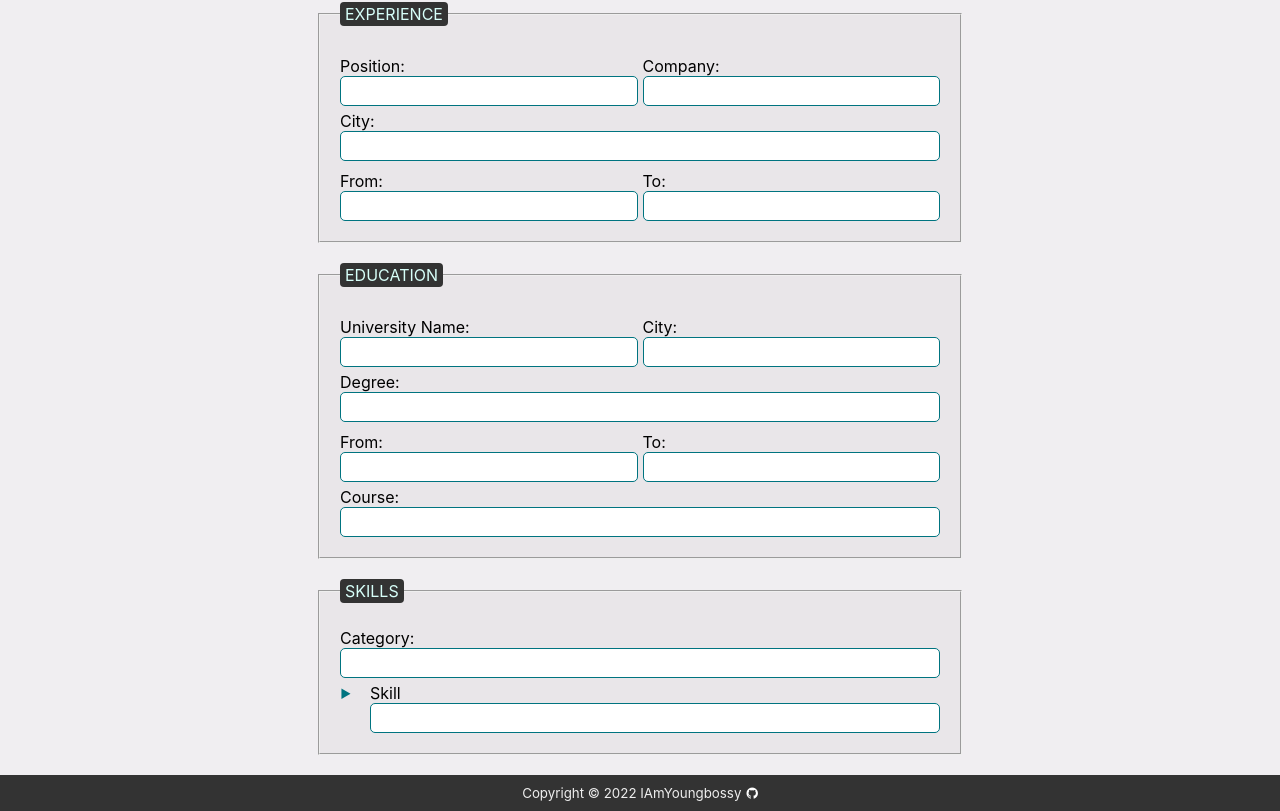
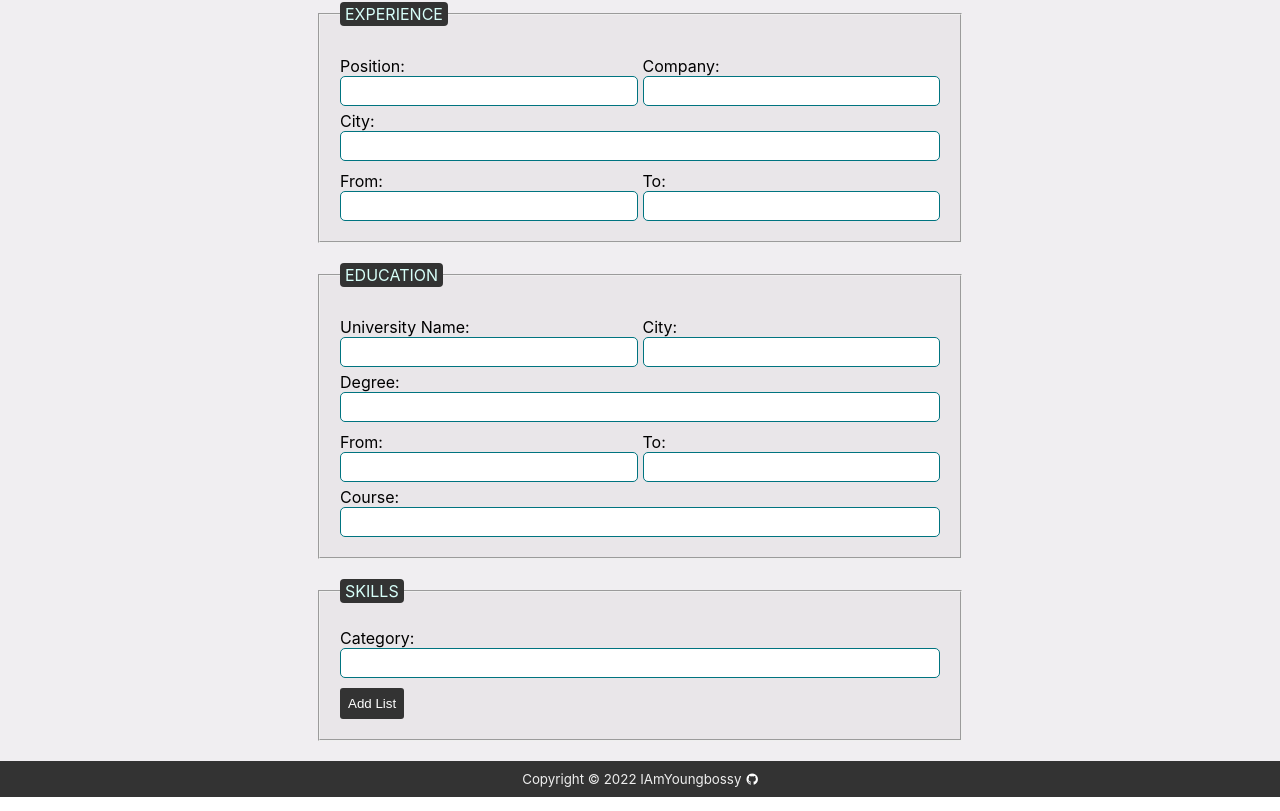
Before and after one commit to IAmYoungbossy/cv-app, a React (Create React App) app: page / in a window 1280 px wide. Shown: the part 544-1355 px from the top of the page. Built offline with nearby package versions, Linux system fonts and the light colour scheme.

Commit message:
Add ability to add and remove skill list from category

```diff
--- a/src/components/Form/Form.css
+++ b/src/components/Form/Form.css
@@ -35,8 +35,37 @@ ul {
 }
 
 li {
+  padding: 5px;
   padding-left: 10px;
   list-style-type: disclosure-closed;
+}
+
+.list-wrapper {
+  display: flex;
+}
+
+.list-wrapper > input {
+  flex: 1;
+}
+
+.list-wrapper > button {
+  width: 35px;
+  border: none;
+  font-size: 1.2rem;
+  margin-left: 10px;
+  border-radius: 3px;
+  color: rgb(255, 206, 206);
+  background-color: #333333;
+}
+
+.add-list-btn {
+  padding: 8px;
+  border: none;
+  color: white;
+  margin-top: 5px;
+  width: fit-content;
+  border-radius: 3px;
+  background-color: #333333;
 }
 
 li::marker {
--- a/src/components/Form/Form.js
+++ b/src/components/Form/Form.js
@@ -16,7 +16,8 @@ export default class Form extends Component {
         <PersonalInfo />
         <Experience />
         <Education />
-        <Skill />
+        <Skill onClick={this.getSkillList} >
+        </Skill>
       </form>
     );
   }
--- a/src/components/Form/Skill/Skill.js
+++ b/src/components/Form/Skill/Skill.js
@@ -1,6 +1,49 @@
 import { Component } from "react";
 
+class SkillList extends Component {
+  render() {
+    return (
+      <li>
+        <div className="skill-wrapper">
+          <label htmlFor="skill">Skill</label>
+          <div className="list-wrapper">
+            <input
+              type="text"
+              id="skill"
+              name="skill"
+            />
+            <button
+              type="button"
+              onClick={this.props.removeList}
+            >
+              X
+            </button>
+          </div>
+        </div>
+      </li>
+    );
+  }
+}
+
 export default class Skill extends Component {
+  state = {
+    skillList: [],
+  };
+
+  setSkillList = () => {
+    this.setState({
+      skillList: [...this.state.skillList, "List"],
+    });
+  };
+
+  removeSkillList = (index) => {
+    const skillListCopy = [...this.state.skillList];
+    skillListCopy.splice(index, 1);
+    this.setState({
+      skillList: skillListCopy,
+    });
+  };
+
   render() {
     return (
       <fieldset>
@@ -17,17 +60,24 @@ export default class Skill extends Component {
 
         <div>
           <ul>
-            <li>
-              <div className="skill-wrapper">
-                <label htmlFor="skill">Skill</label>
-                <input
-                  type="text"
-                  id="skill"
-                  name="skill"
-                />
-              </div>
-            </li>
+            {this.state.skillList.map((list, index) => (
+              <SkillList
+                key={index}
+                index={index}
+                removeList={() => this.removeSkillList()}
+              />
+            ))}
           </ul>
+          <button
+            className="add-list-btn"
+            type="button"
+            onClick={(e) => {
+              e.preventDefault();
+              this.setSkillList();
+            }}
+          >
+            Add List
+          </button>
         </div>
       </fieldset>
     );
```
